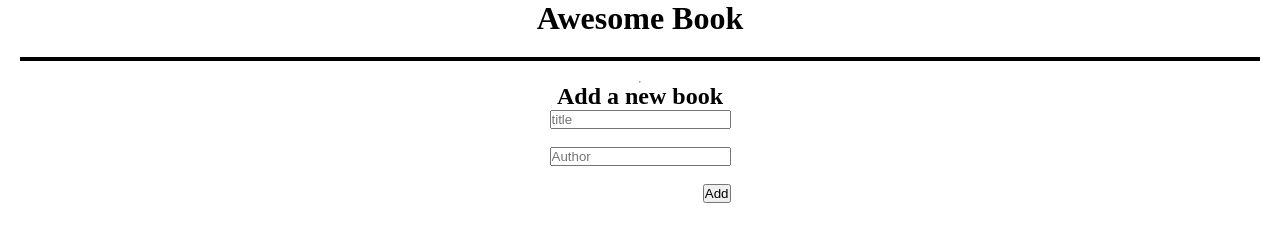
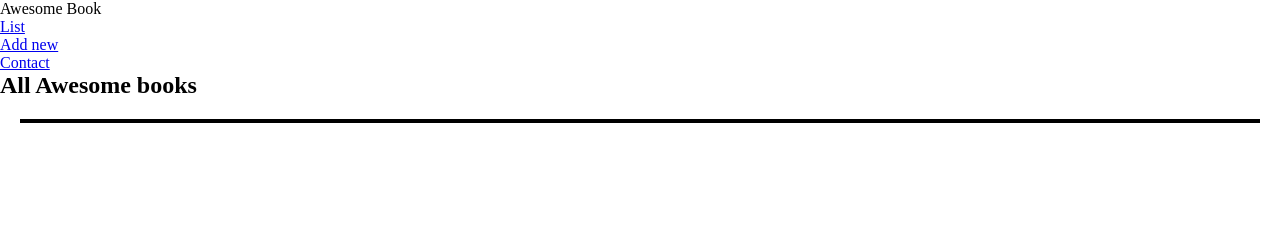
Before and after one commit to waelelsafty07/Awesome-books, a plain HTML site: page index.html in a window 1280 px wide. Drawn offline with Linux system fonts and the light colour scheme.

Commit message:
add navigator

```diff
--- a/css/styles.css
+++ b/css/styles.css
@@ -45,3 +45,7 @@ h1 {
   display: flex;
   justify-content: right;
 }
+
+section:not(.active) {
+  display: none;
+}
--- a/index.html
+++ b/index.html
@@ -9,16 +9,24 @@
     <title>Awesome Book</title>
 </head>
 <body>
-    <header class="header">
-        <h1>Awesome Book</h1>
-    </header>
+
+    <nav>
+        <a>Awesome Book</a>
+        <ul>
+            <li><a href="#" class="active" data-target="display-books">List</a></li>
+            <li><a href="#" data-target="add-book">Add new</a></li>
+            <li><a href="#" data-target="contact">Contact</a></li>
+        </ul>
+    </nav>
 
     <main>
-        <section class="display-book">
+        <section id="display-books" class="active">
+            <h2>All Awesome books</h2>
+            <div class="display-book">
+
+            </div>
         </section>
-        <section class="add-book">
-
-            <hr>
+        <section   id="add-book" class="add-book">
             <h2>Add a new book</h2>
 
             <form>
@@ -38,6 +46,7 @@
                 </div>
             </form>
         </section>
+
     </main>
     <script type="module" src="js/index.js"></script>
 </body>
```
